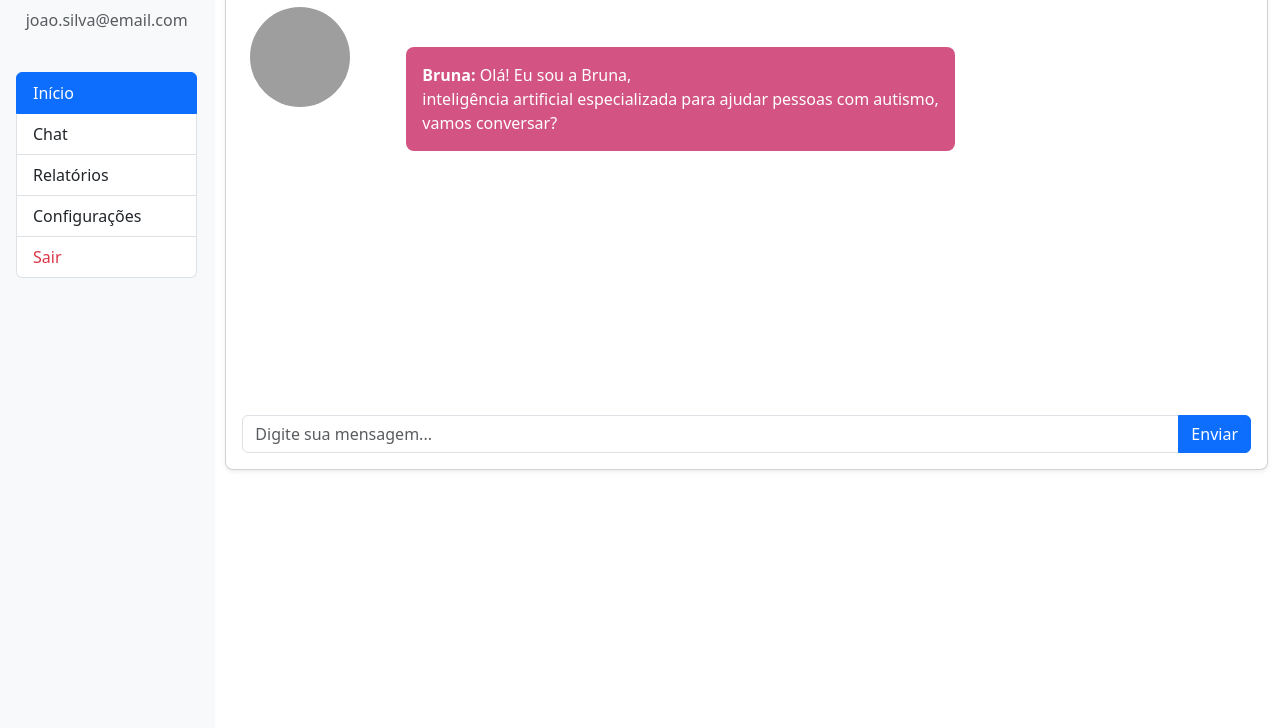
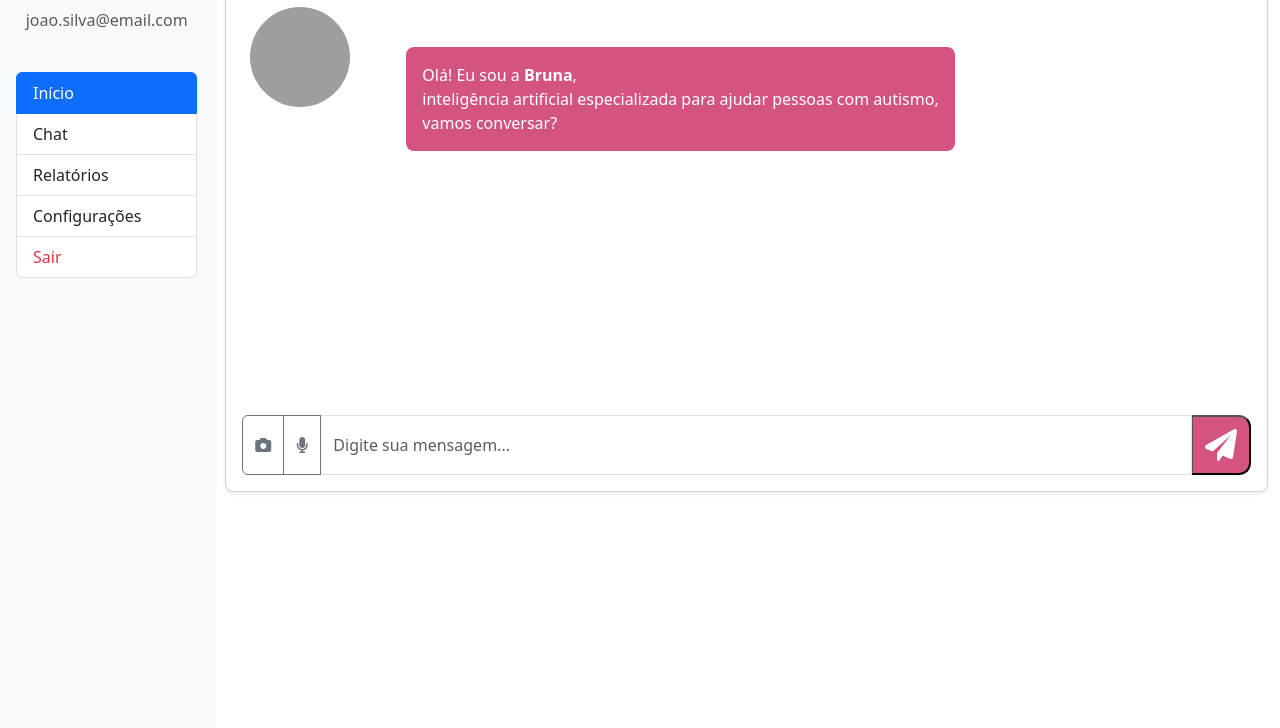
Before and after one commit to pratadaniel94/braine, a Django app: page / in a window 1280 px wide. Shown: the part 176-904 px from the top of the page. Run offline with Django 5.2, Linux system fonts and the light colour scheme; some libraries are stand-ins or nearby versions; grey boxes are pictures that could not be loaded.

Commit message:
style: input text icons

```diff
--- a/core/static/css/home.css
+++ b/core/static/css/home.css
@@ -13,3 +13,12 @@
   background: #eddada;
   color: black
 }
+.btn-brain-send {
+  background: #D35482;
+  border-radius: 20%;
+  font-size: 2rem;
+  color: white;
+  /* padding-right: 20px; */
+  width: 60px;                   /* Largura do botão */
+  height: 60px;
+}
--- a/core/templates/index.html
+++ b/core/templates/index.html
@@ -6,6 +6,10 @@
     <meta name="viewport" content="width=device-width, initial-scale=1.0">
     <link rel="stylesheet" href="{% static 'css/home.css' %}">
     <script src="{% static 'js/braine.css' %}"></script>
+    <link href="https://fonts.googleapis.com/icon?family=Material+Icons" rel="stylesheet">
+    <link rel="stylesheet" href="https://cdnjs.cloudflare.com/ajax/libs/font-awesome/6.0.0-beta3/css/all.min.css">
+
+
     <link href="https://cdn.jsdelivr.net/npm/bootstrap@5.3.3/dist/css/bootstrap.min.css" rel="stylesheet" integrity="sha384-QWTKZyjpPEjISv5WaRU9OFeRpok6YctnYmDr5pNlyT2bRjXh0JMhjY6hW+ALEwIH" crossorigin="anonymous">
     <link href="https://unpkg.com/aos@2.3.1/dist/aos.css" rel="stylesheet">
     <title>Braine</title>
@@ -70,14 +74,23 @@
                       </div>
                       <div class="p-3 bg-chat-bruna-init rounded-3 m-5">
 
-                        <strong>Bruna:</strong> Olá! Eu sou a Bruna, <br>inteligência artificial especializada para ajudar pessoas com autismo, <br>vamos conversar?
+                        Olá! Eu sou a <strong>Bruna</strong>, <br>inteligência artificial especializada para ajudar pessoas com autismo, <br>vamos conversar?
                       </div>
                     </div>
                   </div>
 
                 <div class="input-group">
+                      <button class="btn btn-outline-secondary" type="button" id="photoButton">
+                        <i class="fas fa-camera"></i>
+                      </button>
+                      <button class="btn btn-outline-secondary" type="button" id="audioButton">
+                        <i class="fas fa-microphone"></i>
+                      </button>
                   <input type="text" class="form-control" placeholder="Digite sua mensagem..." id="messageInput">
-                  <button class="btn btn-primary" type="button" id="sendButton">Enviar</button>
+
+                  <button class="btn-brain-send " type="button" id="sendButton">
+                    <i class="fas fa-paper-plane p-1"></i>
+                </button>
                 </div>
               </div>
             </div>
```
